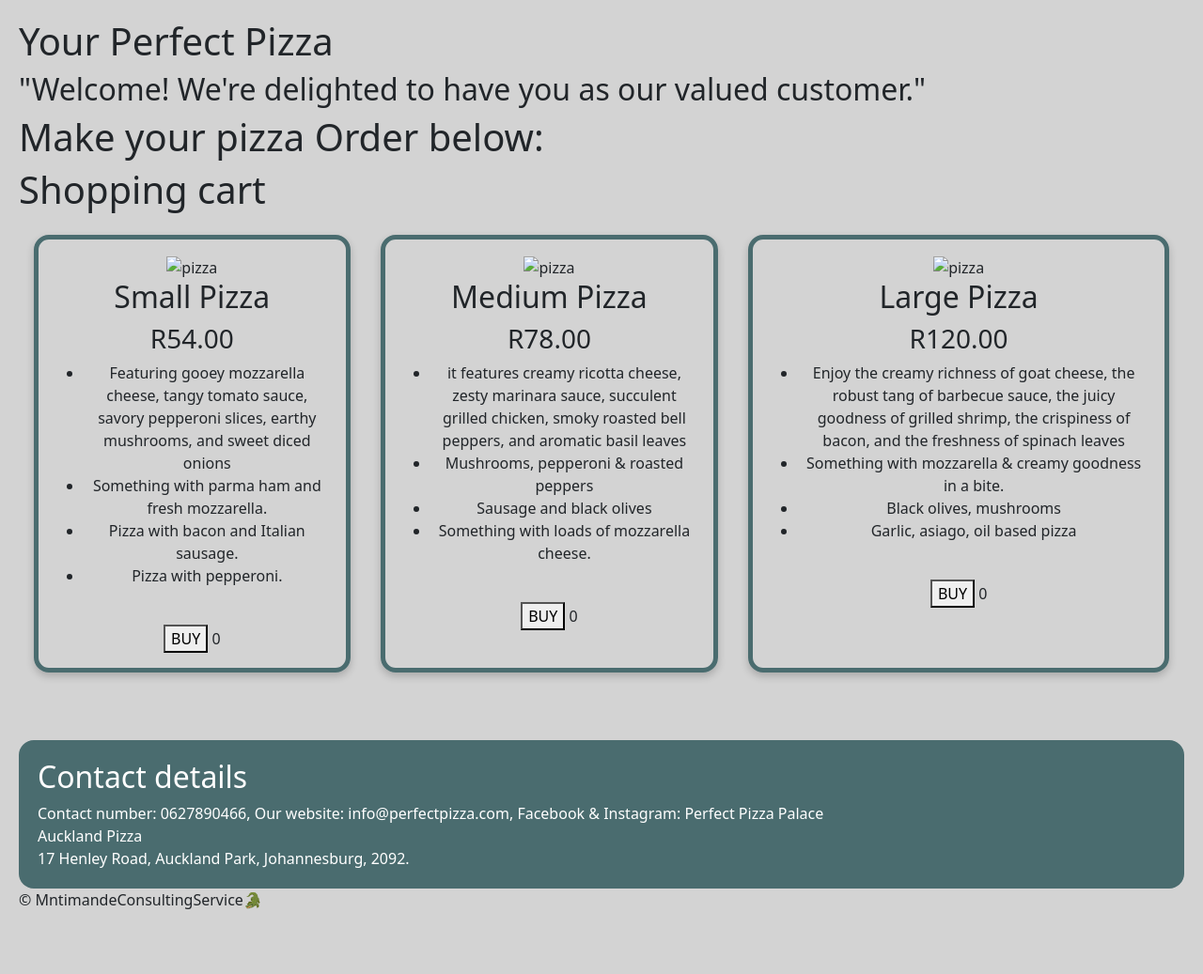
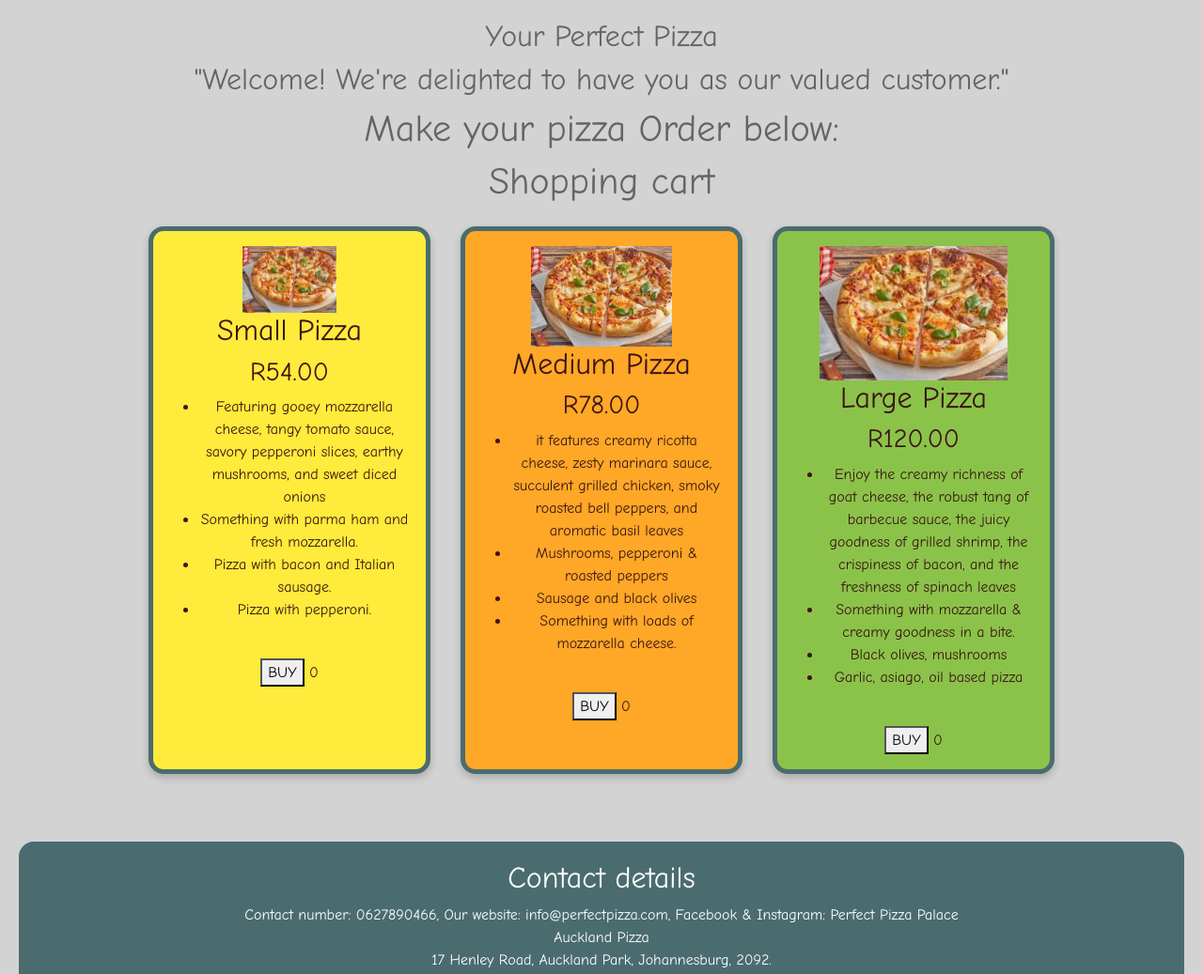
Before and after one commit to ngwenyawiseman/Perfect-Pizza, a plain HTML site: page index.html in a window 1280 px wide. Shown: the top 1037 px of the page at 94% size. Before the commit the page ends 990 px from the top, so only its background shows below. Drawn offline with nearby package versions, Linux system fonts and the light colour scheme.

Commit message:
new changes

```diff
--- a/Style.css
+++ /dev/null
@@ -1,60 +0,0 @@
-body {
-    background-color: #8B4513;
-    font-family: 'Comic Sans MS', cursive, sans-serif;
-    color: #fff;
-    margin: 0;
-    padding: 20px;
-    text-align: center;
-}
-
-.pizza {
-    border: 5px solid #4A6C6F;
-    padding: 1em;
-    margin: 1rem;
-    border-radius: 1em;
-    box-shadow: 0 4px 8px rgba(0, 0, 0, 0.2);
-}
-
-.small_Pizza {
-    background-color: #FFEB3B;
-}
-
-.medium_Pizza {
-    background-color: #FFA726;
-}
-
-.Large_Pizza {
-    background-color: #8BC34A;
-}
-
-.contact_us {
-    background-color: #4A6C6F;
-    padding: 20px;
-    border-radius: 1em;
-    color: #fff;
-    margin-top: 2rem;
-}
-
-.special {
-    background-color: #000;
-    color: #fff;
-    padding: 1em;
-    border-radius: 1em;
-}
-
-@media (min-width: 960px) {
-    body {
-        background-color: #8B4513;
-    }
-
-    .pizzas {
-        display: flex;
-        justify-content: center;
-    }
-}
-
-@media (min-width: 768px) {
-    .pizza {
-        margin: 1rem;
-    }
-}
--- a/index.html
+++ b/index.html
@@ -6,9 +6,74 @@
     <meta http-equiv="X-UA-Compatible" content="IE=edge">
     <meta name="viewport" content="width=device-width, initial-scale=1.0">
     <title>Your Perfect Pizza</title>
-    <link rel="stylesheet" href="style.css">
     <link href="https://cdn.jsdelivr.net/npm/bootstrap@5.2.3/dist/css/bootstrap.min.css" rel="stylesheet">
 </head>
+
+<style>
+    body {
+        background-color: #8B4513;
+        font-family: 'Comic Sans MS', cursive, sans-serif;
+        color: #686464;
+        margin: 0;
+        padding: 20px;
+        text-align: center;
+    }
+
+    .pizzas {
+        display: flex;
+        justify-content: center;
+        flex-wrap: wrap;
+    }
+
+    .pizza {
+        border: 5px solid #4A6C6F;
+        padding: 1em;
+        margin: 1rem;
+        border-radius: 1em;
+        box-shadow: 0 4px 8px rgba(0, 0, 0, 0.2);
+        width: 300px;
+        box-sizing: border-box;
+    }
+
+    .small_pizza {
+        background-color: #FFEB3B;
+    }
+
+    .medium_pizza {
+        background-color: #FFA726;
+    }
+
+    .large_pizza {
+        background-color: #8BC34A;
+    }
+
+    .contact_us {
+        background-color: #4A6C6F;
+        padding: 20px;
+        border-radius: 1em;
+        color: #fff;
+        margin-top: 2rem;
+    }
+
+    .special {
+        background-color: #000;
+        color: #fff;
+        padding: 1em;
+        border-radius: 1em;
+    }
+
+    @media (min-width: 960px) {
+        body {
+            background-color: #8B4513;
+        }
+    }
+
+    @media (min-width: 768px) {
+        .pizza {
+            margin: 1rem;
+        }
+    }
+</style>
 
 <body style="background-color:lightgray">
 
@@ -16,7 +81,7 @@
         x-data="{ small: 0, medium: 0, large: 0, grandTotal: 0, get total() { return (this.small * 54.00 + this.medium * 78.00 + this.large * 120.00).toFixed(2) }, checkout: false, paid: '' }">
 
         <div class="Your_Perfect_Pizza">
-            <h1>Your Perfect Pizza</h1>
+            <h2>Your Perfect Pizza</h2>
             <h2>"Welcome! We're delighted to have you as our valued customer."</h2>
             <h1>Make your pizza Order below:</h1>
         </div>
@@ -122,9 +187,9 @@
             </div>
         </div>
 
-        <div class="pizzas" style="text-align: center;">
+        <div class="pizzas" style="color: #3b1515; text-align: center;">
             <div class="pizza small_pizza">
-                <center><img src="pizza.png" alt="pizza" width="100"></center>
+                <center><img src="image20.jpeg" alt="pizza" width="100"></center>
                 <h2>Small Pizza</h2>
                 <h3>R54.00</h3>
                 <ul>
@@ -142,10 +207,8 @@
                 </div>
             </div>
 
-            <br>
-
             <div class="pizza medium_pizza">
-                <center><img src="pizza.png" alt="pizza" width="150"></center>
+                <center><img src="image20.jpeg" alt="pizza" width="150"></center>
                 <h2>Medium Pizza</h2>
                 <h3>R78.00</h3>
                 <ul>
@@ -166,7 +229,7 @@
                 <br>
             </div>
             <div class="pizza large_pizza">
-                <center><img src="pizza.png" alt="pizza" width="200"></center>
+                <center><img src="image20.jpeg" alt="pizza" width="200"></center>
                 <h2>Large Pizza</h2>
                 <h3>R120.00</h3>
                 <ul>
@@ -186,12 +249,7 @@
         </div>
         <br>
     </div>
-    </div>
-    </div>
-
-    </div>
     <div class="contact_us">
-
         <div class="contact">
             <h2>Contact details</h2>
             Contact number: 0627890466,
```
Also changed, not shown: image.jpeg (added), image20.jpeg (added).
